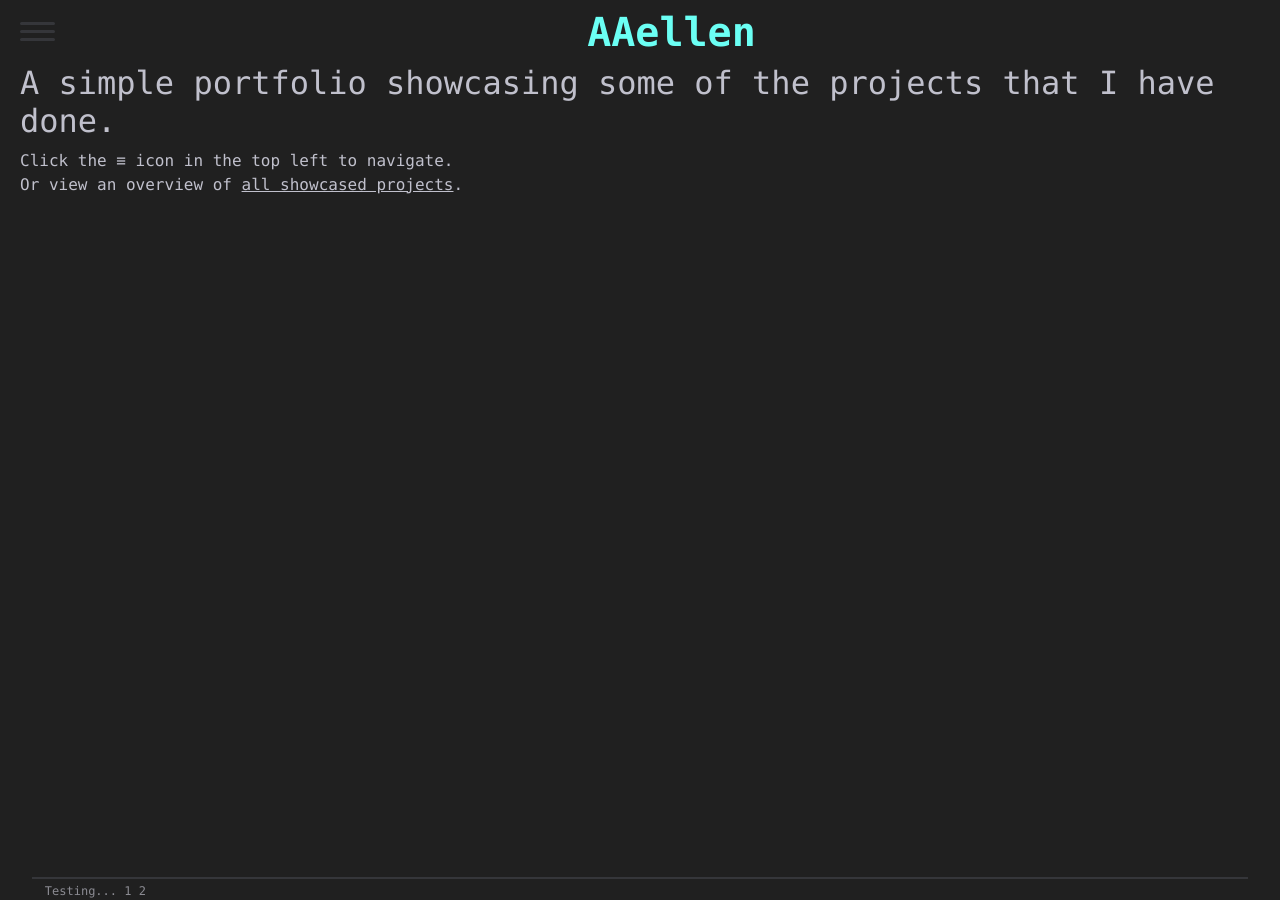
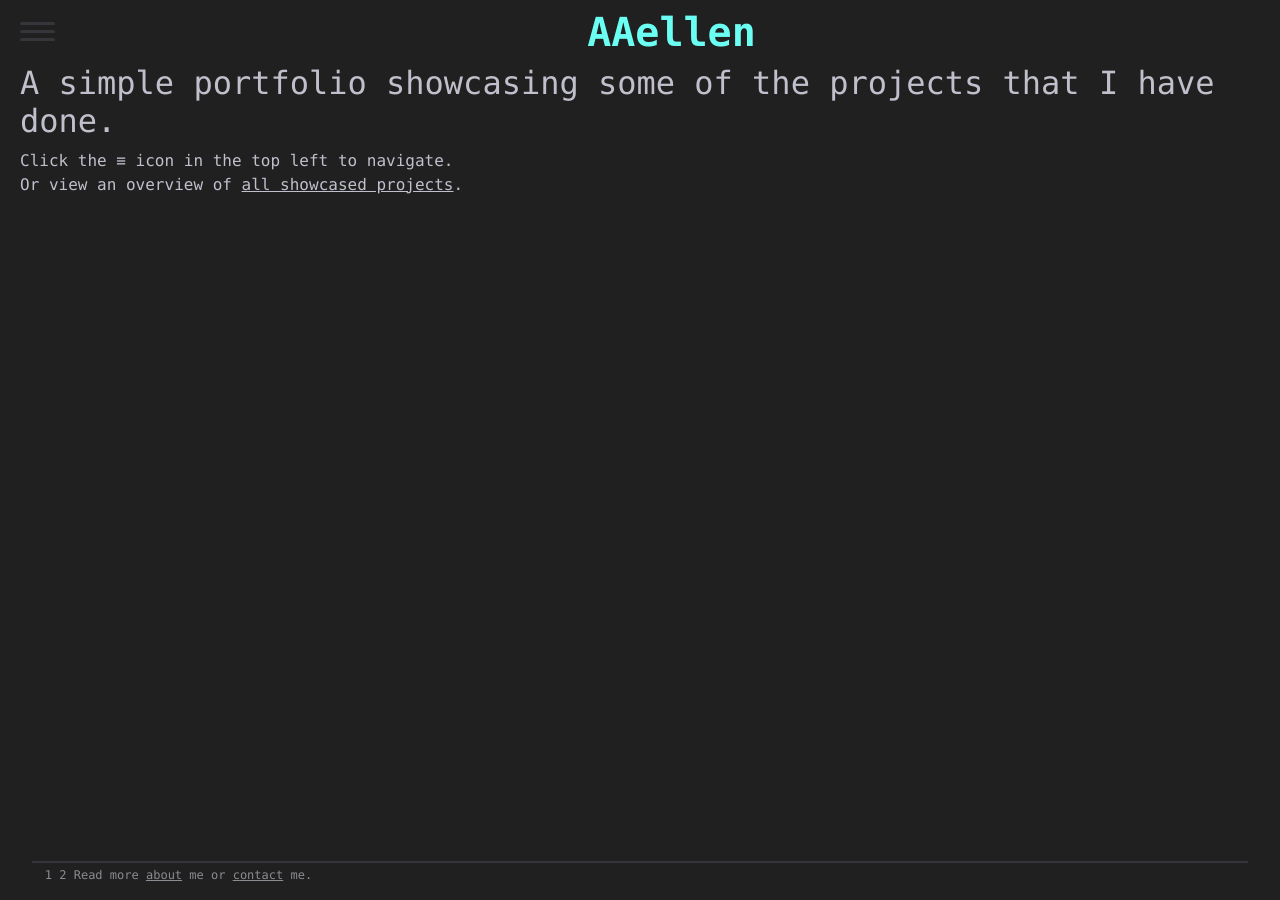
Before and after one commit to AAellen/AAellen.github.io, a Jekyll site: the page built from index.html, in a window 1280 px wide. Built offline with Jekyll 4.4.1, drawn with Linux system fonts in a browser that asks for light colours; nearby versions of some CDN libraries.

Commit message:
Update footer.html
Add in default footer text

```diff
--- a/_includes/footer.html
+++ b/_includes/footer.html
@@ -1 +1,2 @@
-<footer>Testing... {{ include.content | default: 1 }} {{ include.url | default: 2 }}</footer>
+<footer>{{ include.content | default: 1 }} {{ include.url | default: 2 }}
+Read more <a href="/about">about</a> me or <a href="#" class="contact">contact</a> me.</p></footer>
```
